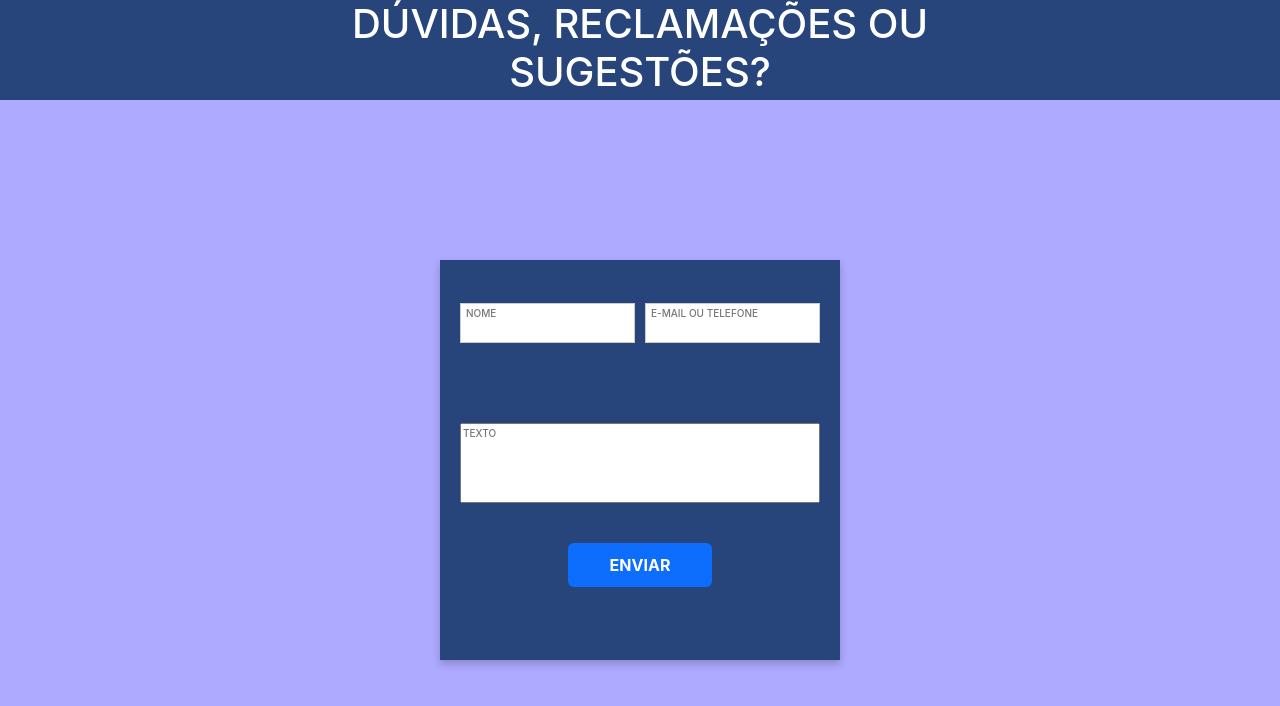
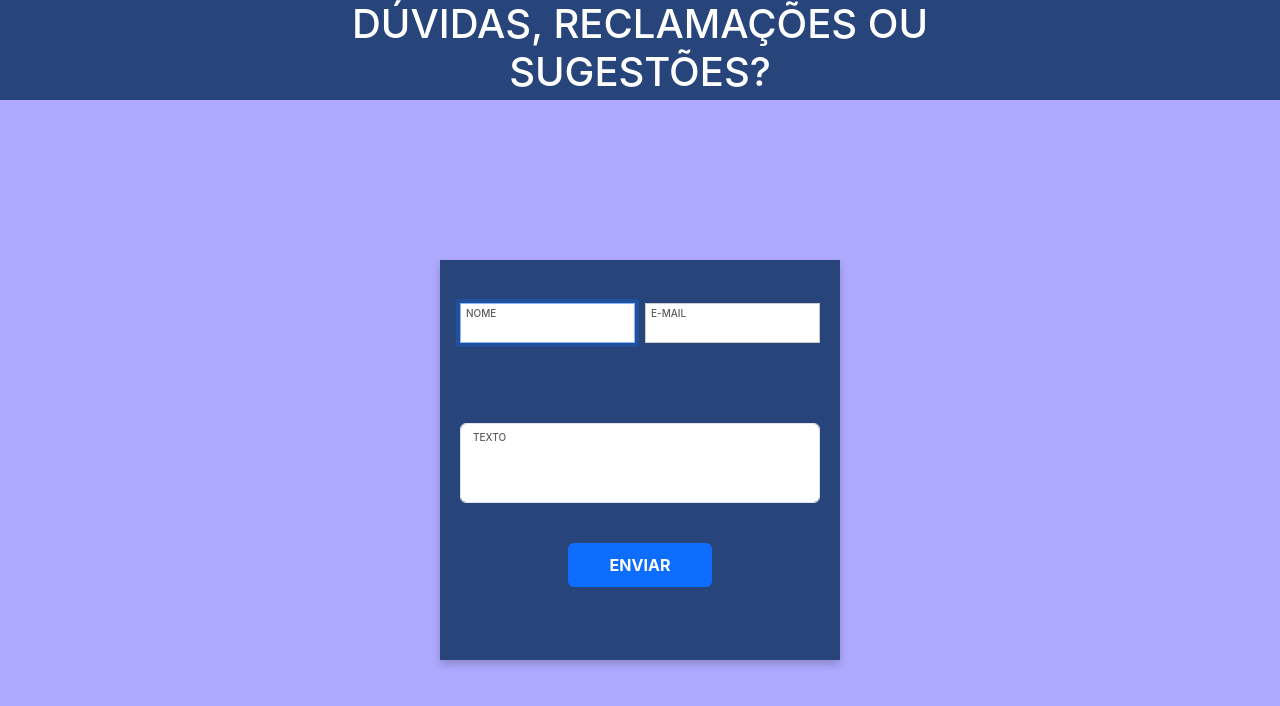
Before and after one commit to kassiosilva/cidade-sem-poluicao-front, a React (Vite) app: page /contact-us in a window 1280 px wide. Shown: the top 706 px of the page. Built offline with nearby package versions, Linux system fonts and the light colour scheme; no server answers.

Commit message:
feat: add send contact integration

```diff
--- a/package.json
+++ b/package.json
@@ -13,11 +13,14 @@
     "node": ">=20.18.0"
   },
   "dependencies": {
+    "@tanstack/react-query": "5.61.5",
+    "axios": "1.7.8",
     "bootstrap": "5.3.3",
     "bootstrap-icons": "1.11.3",
     "react": "18.3.1",
     "react-dom": "18.3.1",
-    "react-router": "7.0.1"
+    "react-router": "7.0.1",
+    "sonner": "1.7.0"
   },
   "devDependencies": {
     "@rocketseat/eslint-config": "2.2.2",
--- a/src/App.jsx
+++ b/src/App.jsx
@@ -1,9 +1,14 @@
+import { QueryClientProvider } from '@tanstack/react-query'
+import { Toaster } from 'sonner'
+
+import { queryClient } from './lib/react-query'
 import { RoutesConfig } from './routes'
 
 export function App() {
   return (
-    <>
+    <QueryClientProvider client={queryClient}>
+      <Toaster richColors position="top-right" />
       <RoutesConfig />
-    </>
+    </QueryClientProvider>
   )
 }
--- /dev/null
+++ b/src/api/send-contact.js
@@ -0,0 +1,7 @@
+import { api } from '../lib/axios'
+
+export async function sendContact(contact) {
+  const { data } = await api.post('/contact-us', { ...contact })
+
+  return data
+}
--- /dev/null
+++ b/src/lib/axios.js
@@ -0,0 +1,5 @@
+import axios from 'axios'
+
+export const api = axios.create({
+  baseURL: import.meta.env.VITE_API_URL,
+})
--- /dev/null
+++ b/src/lib/react-query.js
@@ -0,0 +1,3 @@
+import { QueryClient } from '@tanstack/react-query'
+
+export const queryClient = new QueryClient()
--- a/src/pages/app/contact-us.jsx
+++ b/src/pages/app/contact-us.jsx
@@ -1,6 +1,43 @@
+import { useMutation } from '@tanstack/react-query'
+import { useState } from 'react'
+import { toast } from 'sonner'
+
+import { sendContact } from '../../api/send-contact'
 import styles from './contact-us.module.css'
 
 export function ContactUs() {
+  const [name, setName] = useState('')
+  const [email, setEmail] = useState('')
+  const [message, setMessage] = useState('')
+
+  const { mutateAsync: registerContact, isPending } = useMutation({
+    mutationFn: sendContact,
+  })
+
+  function handleName(e) {
+    setName(e.target.value)
+  }
+
+  function handleEmail(e) {
+    setEmail(e.target.value)
+  }
+
+  function handleMessage(e) {
+    setMessage(e.target.value)
+  }
+
+  async function onSubmit(e) {
+    e.preventDefault()
+
+    try {
+      await registerContact({ name, email, message })
+
+      toast.success('Obrigado pela sua mensagem!')
+    } catch (error) {
+      toast.error('Não foi possível enviar seu contato.')
+    }
+  }
+
   return (
     <div className={styles.main}>
       <header className={styles.header}>
@@ -12,15 +49,54 @@ export function ContactUs() {
       </header>
 
       <div className={styles.formContainer}>
-        <form>
-          <input type="text" placeholder="NOME" />
+        <form
+          onSubmit={onSubmit}
+          className="needs-validation"
+          autoComplete="off"
+        >
+          <input
+            type="text"
+            placeholder="NOME"
+            className="form-control"
+            value={name}
+            onChange={handleName}
+            required
+            autoFocus
+          />
 
-          <input type="text" placeholder="E-MAIL OU TELEFONE" />
+          <input
+            type="email"
+            placeholder="E-MAIL"
+            className="form-control"
+            value={email}
+            onChange={handleEmail}
+            required
+          />
 
-          <textarea placeholder="TEXTO" />
+          <textarea
+            placeholder="TEXTO"
+            className="form-control"
+            value={message}
+            onChange={handleMessage}
+          />
 
-          <button type="button" className="btn btn-primary">
-            ENVIAR
+          <button
+            type="submit"
+            className="btn btn-primary"
+            disabled={isPending}
+          >
+            {isPending ? (
+              <>
+                <span
+                  className="spinner-border spinner-border-sm"
+                  aria-hidden="true"
+                />
+
+                <span role="status">Enviando ...</span>
+              </>
+            ) : (
+              'ENVIAR'
+            )}
           </button>
         </form>
       </div>
--- a/src/pages/app/contact-us.module.css
+++ b/src/pages/app/contact-us.module.css
@@ -1,4 +1,3 @@
-/*TODO: css modules*/
 .main {
   background-color: #adaaff;
   display: flex;
```
Also changed, not shown: src/api/register-donor.js (added, +7 -0 lines), 2 other files (tests, documents, lock files or other folders).
